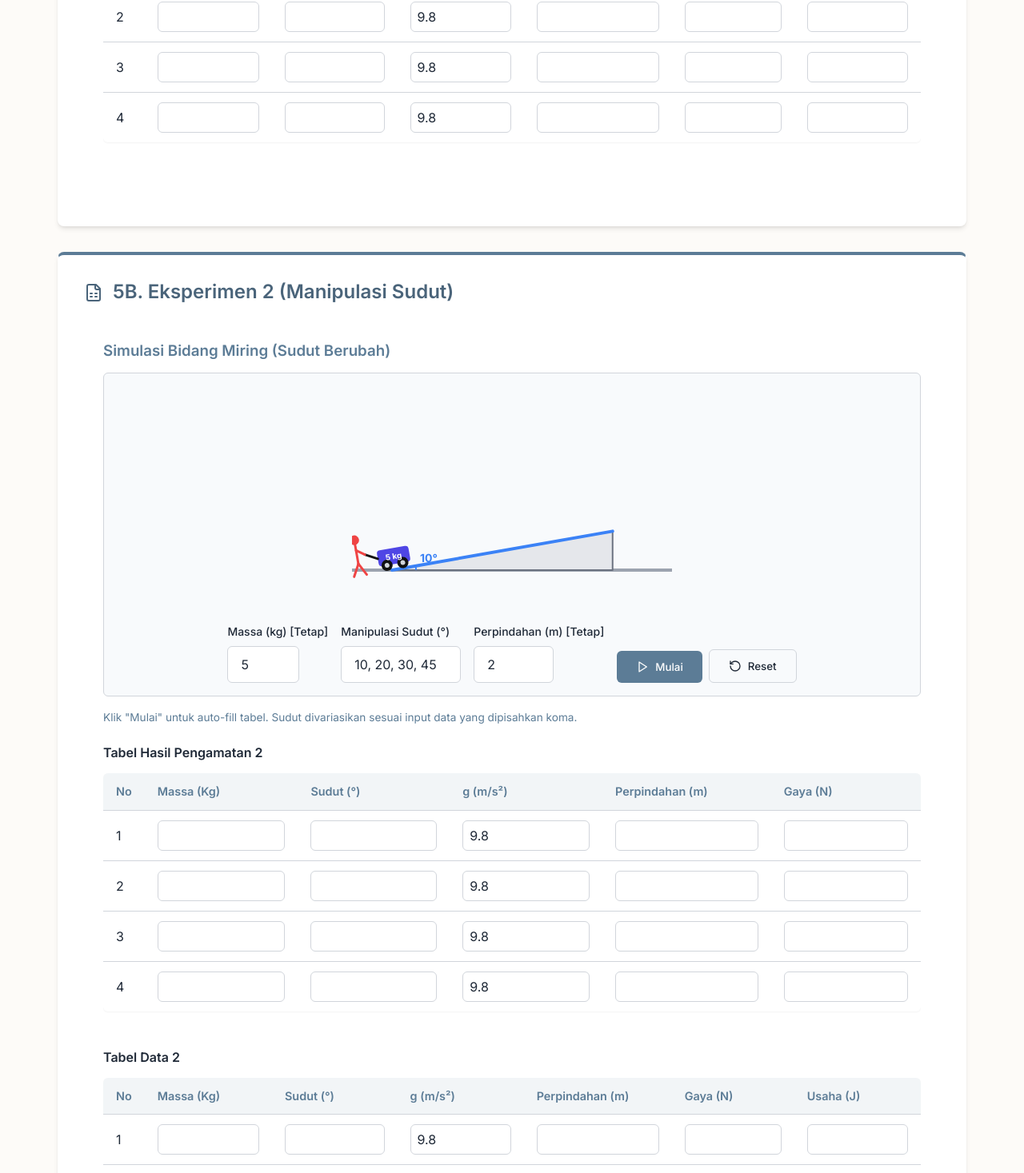
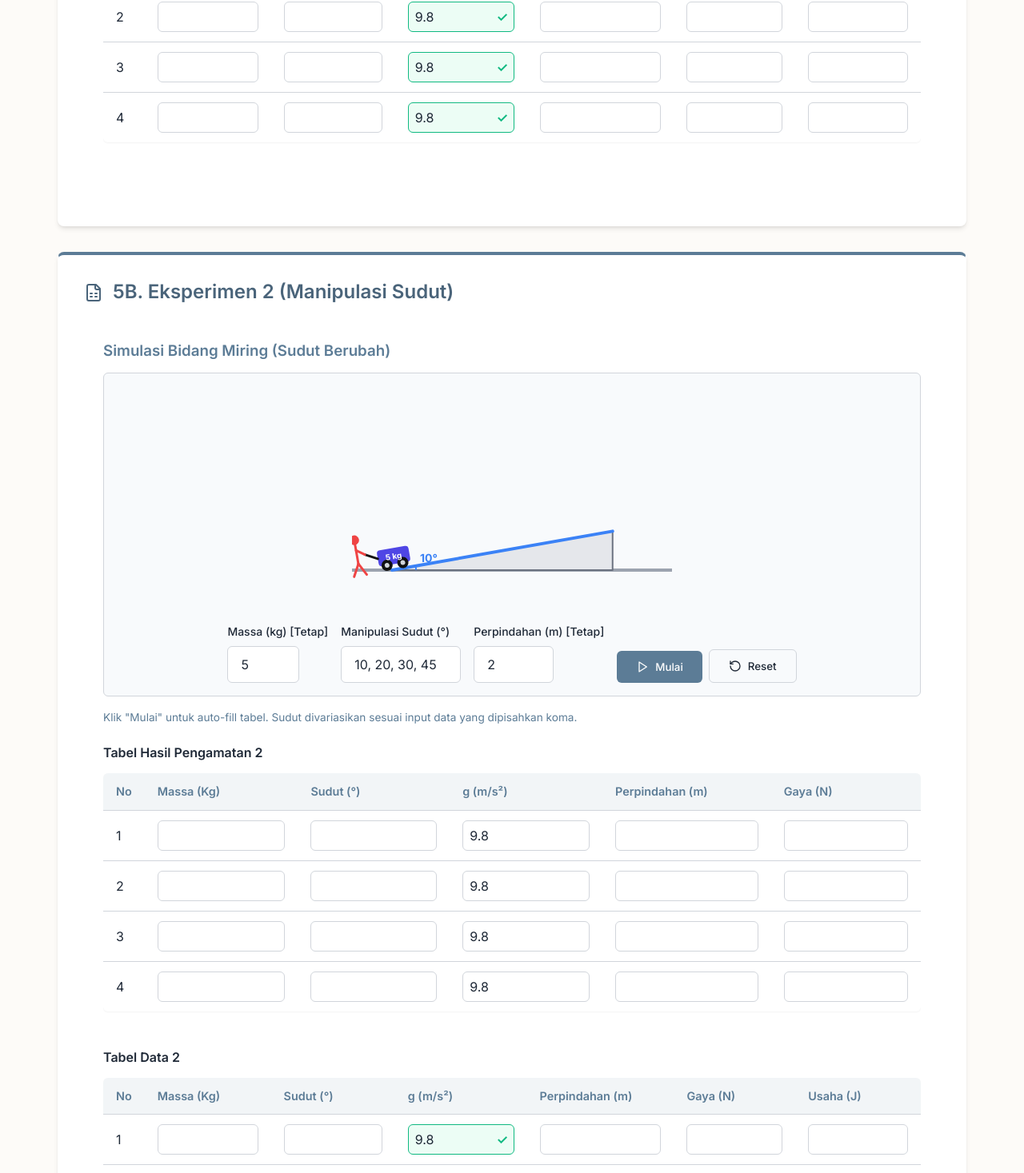
Before and after one commit to Wezz2806/vindlab, a React (Vite) app: page /usaha in a window 1280 px wide. Shown: the part 3738-5205 px from the top of the page at 80% size. Built offline with nearby package versions, Linux system fonts and the light colour scheme.

Commit message:
Enable physics and parameter validation across all columns of student data tables

```diff
--- a/src/pages/EnergiExperiment.jsx
+++ b/src/pages/EnergiExperiment.jsx
@@ -473,6 +473,16 @@ const EnergiExperiment = () => {
                     const v = parseFloat(row.kecepatan);
                     const ek = parseFloat(row.ek);
 
+                    const refRow = pengamatanKinetik.find(p => p.id === row.id) || {};
+                    const refM = parseFloat(refRow.massa);
+                    const refDist = parseFloat(refRow.jarak);
+                    const refTime = parseFloat(refRow.waktu);
+                    const refV = parseFloat(refRow.kecepatan);
+
+                    const isMValid = !isNaN(m) && !isNaN(refM) && Math.abs(m - refM) < 0.01;
+                    const isDistValid = !isNaN(dist) && !isNaN(refDist) && Math.abs(dist - refDist) < 0.01;
+                    const isTimeValid = !isNaN(time) && !isNaN(refTime) && Math.abs(time - refTime) < 0.01;
+
                     const expectedV = (!isNaN(dist) && !isNaN(time) && time > 0) ? (dist / time) : 0;
                     const expectedEk1 = !isNaN(m) && !isNaN(v) ? 0.5 * m * v * v : NaN;
                     const expectedEk2 = !isNaN(m) && !isNaN(expectedV) ? 0.5 * m * expectedV * expectedV : NaN;
@@ -486,9 +496,30 @@ const EnergiExperiment = () => {
                     return (
                       <tr key={row.id}>
                         <td>{row.id}</td>
-                        <td><input type="number" value={row.massa} onChange={(e) => updateTableData(setDataKinetik, row.id, 'massa', e.target.value)} className="input-field" style={{width:'100%', padding:'0.5rem'}} /></td>
-                        <td><input type="number" value={row.jarak} onChange={(e) => updateTableData(setDataKinetik, row.id, 'jarak', e.target.value)} className="input-field" style={{width:'100%', padding:'0.5rem'}} /></td>
-                        <td><input type="number" value={row.waktu} onChange={(e) => updateTableData(setDataKinetik, row.id, 'waktu', e.target.value)} className="input-field" style={{width:'100%', padding:'0.5rem'}} /></td>
+                        <td>
+                          <ValidatedInput
+                            value={row.massa}
+                            isValid={isMValid}
+                            correctHint={!isNaN(refM) ? refM.toFixed(1) : '-'}
+                            onChange={(e) => updateTableData(setDataKinetik, row.id, 'massa', e.target.value)}
+                          />
+                        </td>
+                        <td>
+                          <ValidatedInput
+                            value={row.jarak}
+                            isValid={isDistValid}
+                            correctHint={!isNaN(refDist) ? refDist.toFixed(1) : '-'}
+                            onChange={(e) => updateTableData(setDataKinetik, row.id, 'jarak', e.target.value)}
+                          />
+                        </td>
+                        <td>
+                          <ValidatedInput
+                            value={row.waktu}
+                            isValid={isTimeValid}
+                            correctHint={!isNaN(refTime) ? refTime.toFixed(1) : '-'}
+                            onChange={(e) => updateTableData(setDataKinetik, row.id, 'waktu', e.target.value)}
+                          />
+                        </td>
                         <td>
                           <ValidatedInput
                             value={row.kecepatan}
@@ -599,6 +630,16 @@ const EnergiExperiment = () => {
                     const v = parseFloat(row.kecepatan);
                     const ep = parseFloat(row.ep);
 
+                    const refRow = pengamatanPotensial.find(p => p.id === row.id) || {};
+                    const refM = parseFloat(refRow.massa);
+                    const refG = parseFloat(refRow.g);
+                    const refH = parseFloat(refRow.ketinggian);
+                    const refV = parseFloat(refRow.kecepatan);
+
+                    const isMValid = !isNaN(m) && !isNaN(refM) && Math.abs(m - refM) < 0.01;
+                    const isGValid = !isNaN(g) && !isNaN(refG) && Math.abs(g - refG) < 0.01;
+                    const isHValid = !isNaN(h_current) && !isNaN(refH) && Math.abs(h_current - refH) < 0.01;
+
                     const h_initial = simPotensialHeight;
                     const fallenHeight = h_initial - h_current;
                     const expectedV = (!isNaN(fallenHeight) && fallenHeight >= 0 && !isNaN(g)) ? Math.sqrt(2 * g * fallenHeight) : 0;
@@ -613,8 +654,22 @@ const EnergiExperiment = () => {
                     return (
                       <tr key={row.id}>
                         <td>{row.id}</td>
-                        <td><input type="number" value={row.massa} onChange={(e) => updateTableData(setDataPotensial, row.id, 'massa', e.target.value)} className="input-field" style={{width:'100%', padding:'0.5rem'}} /></td>
-                        <td><input type="number" value={row.g} onChange={(e) => updateTableData(setDataPotensial, row.id, 'g', e.target.value)} className="input-field" style={{width:'100%', padding:'0.5rem'}} /></td>
+                        <td>
+                          <ValidatedInput
+                            value={row.massa}
+                            isValid={isMValid}
+                            correctHint={!isNaN(refM) ? refM.toFixed(1) : '-'}
+                            onChange={(e) => updateTableData(setDataPotensial, row.id, 'massa', e.target.value)}
+                          />
+                        </td>
+                        <td>
+                          <ValidatedInput
+                            value={row.g}
+                            isValid={isGValid}
+                            correctHint={!isNaN(refG) ? refG.toFixed(1) : '-'}
+                            onChange={(e) => updateTableData(setDataPotensial, row.id, 'g', e.target.value)}
+                          />
+                        </td>
                         <td>
                           <ValidatedInput
                             value={row.kecepatan}
@@ -623,7 +678,14 @@ const EnergiExperiment = () => {
                             onChange={(e) => updateTableData(setDataPotensial, row.id, 'kecepatan', e.target.value)}
                           />
                         </td>
-                        <td><input type="number" value={row.ketinggian} onChange={(e) => updateTableData(setDataPotensial, row.id, 'ketinggian', e.target.value)} className="input-field" style={{width:'100%', padding:'0.5rem'}} /></td>
+                        <td>
+                          <ValidatedInput
+                            value={row.ketinggian}
+                            isValid={isHValid}
+                            correctHint={!isNaN(refH) ? refH.toFixed(1) : '-'}
+                            onChange={(e) => updateTableData(setDataPotensial, row.id, 'ketinggian', e.target.value)}
+                          />
+                        </td>
                         <td>
                           <ValidatedInput
                             value={row.ep}
--- a/src/pages/UsahaExperiment.jsx
+++ b/src/pages/UsahaExperiment.jsx
@@ -439,6 +439,17 @@ const UsahaExperiment = () => {
                     const f = parseFloat(row.f);
                     const w = parseFloat(row.w);
 
+                    const refRow = pengamatan1.find(p => p.id === row.id) || {};
+                    const refM = parseFloat(refRow.massa);
+                    const refS = parseFloat(refRow.sudut);
+                    const refG = parseFloat(refRow.g);
+                    const refD = parseFloat(refRow.d);
+
+                    const isMValid = !isNaN(m) && !isNaN(refM) && Math.abs(m - refM) < 0.01;
+                    const isSValid = !isNaN(s) && !isNaN(refS) && Math.abs(s - refS) < 0.01;
+                    const isGValid = !isNaN(g) && !isNaN(refG) && Math.abs(g - refG) < 0.01;
+                    const isDValid = !isNaN(d) && !isNaN(refD) && Math.abs(d - refD) < 0.01;
+
                     const expectedF = !isNaN(m) && !isNaN(s) && !isNaN(g) ? (m * g * Math.sin(s * Math.PI / 180)) : NaN;
                     const expectedW1 = !isNaN(f) && !isNaN(d) ? f * d : NaN;
                     const expectedW2 = !isNaN(expectedF) && !isNaN(d) ? expectedF * d : NaN;
@@ -452,10 +463,38 @@ const UsahaExperiment = () => {
                     return (
                       <tr key={row.id}>
                         <td>{row.id}</td>
-                        <td><input type="number" value={row.massa} onChange={(e) => updateTableData(setDataUsaha1, row.id, 'massa', e.target.value)} className="input-field" style={{ width: '100%', padding: '0.5rem' }} /></td>
-                        <td><input type="number" value={row.sudut} onChange={(e) => updateTableData(setDataUsaha1, row.id, 'sudut', e.target.value)} className="input-field" style={{ width: '100%', padding: '0.5rem' }} /></td>
-                        <td><input type="number" value={row.g} onChange={(e) => updateTableData(setDataUsaha1, row.id, 'g', e.target.value)} className="input-field" style={{ width: '100%', padding: '0.5rem' }} /></td>
-                        <td><input type="number" value={row.d} onChange={(e) => updateTableData(setDataUsaha1, row.id, 'd', e.target.value)} className="input-field" style={{ width: '100%', padding: '0.5rem' }} /></td>
+                        <td>
+                          <ValidatedInput
+                            value={row.massa}
+                            isValid={isMValid}
+                            correctHint={!isNaN(refM) ? refM.toFixed(1) : '-'}
+                            onChange={(e) => updateTableData(setDataUsaha1, row.id, 'massa', e.target.value)}
+                          />
+                        </td>
+                        <td>
+                          <ValidatedInput
+                            value={row.sudut}
+                            isValid={isSValid}
+                            correctHint={!isNaN(refS) ? refS.toFixed(1) : '-'}
+                            onChange={(e) => updateTableData(setDataUsaha1, row.id, 'sudut', e.target.value)}
+                          />
+                        </td>
+                        <td>
+                          <ValidatedInput
+                            value={row.g}
+                            isValid={isGValid}
+                            correctHint={!isNaN(refG) ? refG.toFixed(1) : '-'}
+                            onChange={(e) => updateTableData(setDataUsaha1, row.id, 'g', e.target.value)}
+                          />
+                        </td>
+                        <td>
+                          <ValidatedInput
+                            value={row.d}
+                            isValid={isDValid}
+                            correctHint={!isNaN(refD) ? refD.toFixed(1) : '-'}
+                            onChange={(e) => updateTableData(setDataUsaha1, row.id, 'd', e.target.value)}
+                          />
+                        </td>
                         <td>
                           <ValidatedInput
                             value={row.f}
@@ -567,6 +606,17 @@ const UsahaExperiment = () => {
                     const f = parseFloat(row.f);
                     const w = parseFloat(row.w);
 
+                    const refRow = pengamatan2.find(p => p.id === row.id) || {};
+                    const refM = parseFloat(refRow.massa);
+                    const refS = parseFloat(refRow.sudut);
+                    const refG = parseFloat(refRow.g);
+                    const refD = parseFloat(refRow.d);
+
+                    const isMValid = !isNaN(m) && !isNaN(refM) && Math.abs(m - refM) < 0.01;
+                    const isSValid = !isNaN(s) && !isNaN(refS) && Math.abs(s - refS) < 0.01;
+                    const isGValid = !isNaN(g) && !isNaN(refG) && Math.abs(g - refG) < 0.01;
+                    const isDValid = !isNaN(d) && !isNaN(refD) && Math.abs(d - refD) < 0.01;
+
                     const expectedF = !isNaN(m) && !isNaN(s) && !isNaN(g) ? (m * g * Math.sin(s * Math.PI / 180)) : NaN;
                     const expectedW1 = !isNaN(f) && !isNaN(d) ? f * d : NaN;
                     const expectedW2 = !isNaN(expectedF) && !isNaN(d) ? expectedF * d : NaN;
@@ -580,10 +630,38 @@ const UsahaExperiment = () => {
                     return (
                       <tr key={row.id}>
                         <td>{row.id}</td>
-                        <td><input type="number" value={row.massa} onChange={(e) => updateTableData(setDataUsaha2, row.id, 'massa', e.target.value)} className="input-field" style={{ width: '100%', padding: '0.5rem' }} /></td>
-                        <td><input type="number" value={row.sudut} onChange={(e) => updateTableData(setDataUsaha2, row.id, 'sudut', e.target.value)} className="input-field" style={{ width: '100%', padding: '0.5rem' }} /></td>
-                        <td><input type="number" value={row.g} onChange={(e) => updateTableData(setDataUsaha2, row.id, 'g', e.target.value)} className="input-field" style={{ width: '100%', padding: '0.5rem' }} /></td>
-                        <td><input type="number" value={row.d} onChange={(e) => updateTableData(setDataUsaha2, row.id, 'd', e.target.value)} className="input-field" style={{ width: '100%', padding: '0.5rem' }} /></td>
+                        <td>
+                          <ValidatedInput
+                            value={row.massa}
+                            isValid={isMValid}
+                            correctHint={!isNaN(refM) ? refM.toFixed(1) : '-'}
+                            onChange={(e) => updateTableData(setDataUsaha2, row.id, 'massa', e.target.value)}
+                          />
+                        </td>
+                        <td>
+                          <ValidatedInput
+                            value={row.sudut}
+                            isValid={isSValid}
+                            correctHint={!isNaN(refS) ? refS.toFixed(1) : '-'}
+                            onChange={(e) => updateTableData(setDataUsaha2, row.id, 'sudut', e.target.value)}
+                          />
+                        </td>
+                        <td>
+                          <ValidatedInput
+                            value={row.g}
+                            isValid={isGValid}
+                            correctHint={!isNaN(refG) ? refG.toFixed(1) : '-'}
+                            onChange={(e) => updateTableData(setDataUsaha2, row.id, 'g', e.target.value)}
+                          />
+                        </td>
+                        <td>
+                          <ValidatedInput
+                            value={row.d}
+                            isValid={isDValid}
+                            correctHint={!isNaN(refD) ? refD.toFixed(1) : '-'}
+                            onChange={(e) => updateTableData(setDataUsaha2, row.id, 'd', e.target.value)}
+                          />
+                        </td>
                         <td>
                           <ValidatedInput
                             value={row.f}
```
